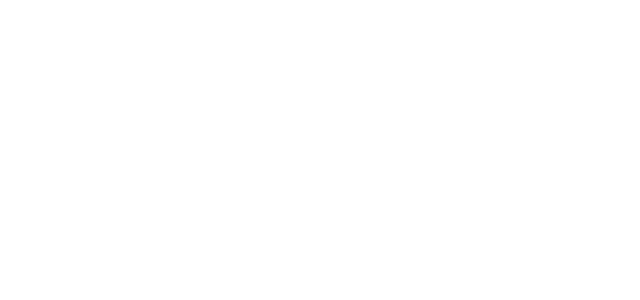
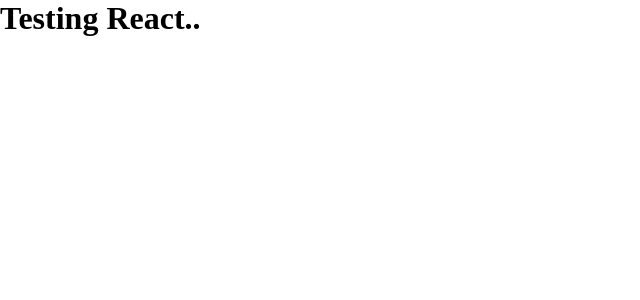
Before and after one commit to mafenandaup/Portifolio-dev, a React (Vite) app in the folder portifolio-main/: page / in a window 1280 px wide. Shown: the top 300 px of the page, without its empty margins (0-640 px from the left). Built offline with nearby package versions, Linux system fonts and the light colour scheme.

Commit message:
update: global styles

```diff
--- a/portifolio-main/src/App.jsx
+++ b/portifolio-main/src/App.jsx
@@ -6,6 +6,7 @@
   return (
     <>
       <div>
+        <h1>Testing React..</h1>
       </div>
     </>
   )
--- a/portifolio-main/src/index.css
+++ b/portifolio-main/src/index.css
@@ -0,0 +1,17 @@
+/* global styles */
+
+#root{
+
+}
+
+*{
+    margin: 0;
+    padding: 0;
+    box-sizing: border-box;
+}
+
+body{
+    min-height: 100vh;
+    width: 100vh;
+    b
+}
```
